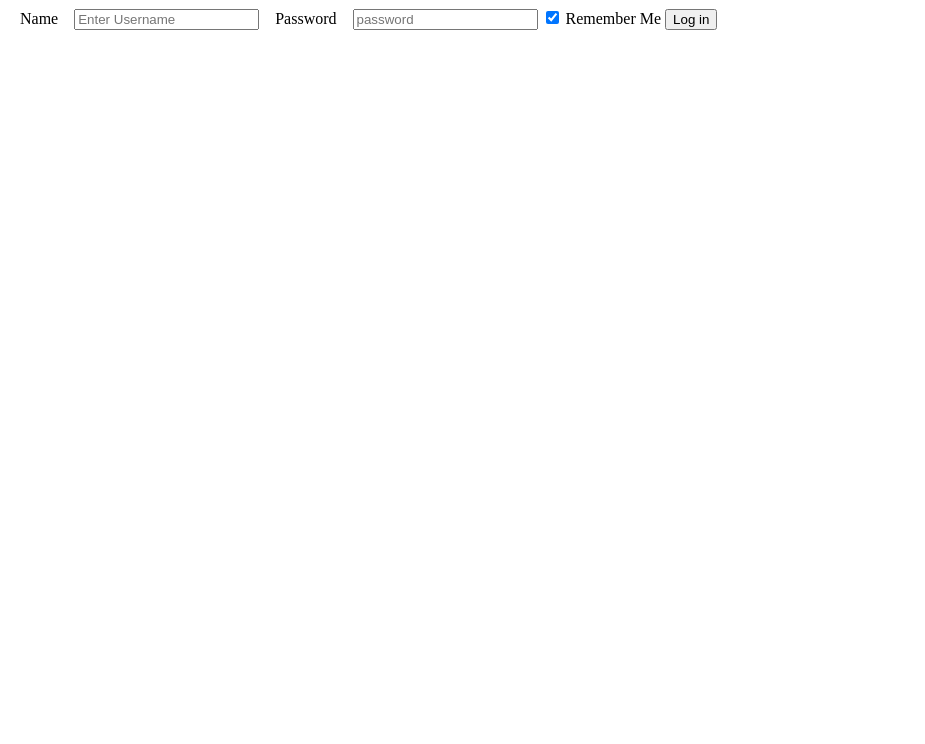
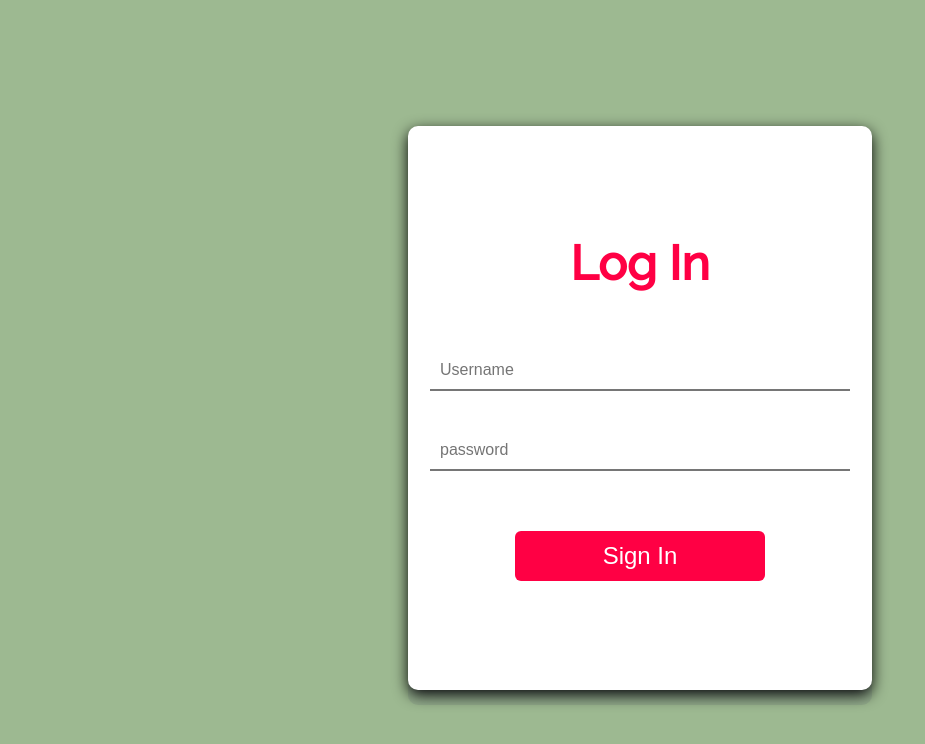
Before and after one commit to maheshchambhare/WebDev-Login-1, a plain HTML site: page index.html in a window 1280 px wide. Shown: the whole page, without its empty margins (0-925 px from the left). Drawn offline with Linux system fonts and the light colour scheme.

Commit message:
in-progress

```diff
--- a/index.html
+++ b/index.html
@@ -1,29 +1,24 @@
 <!DOCTYPE html>
 <html lang="en">
-
 <head>
     <meta charset="UTF-8">
     <meta name="viewport" content="width=device-width, initial-scale=1.0">
-    <title>Form</title>
-    <link rel="stylesheet" href="style.css">
+    <title>Document</title>
+    <link rel="stylesheet" href="./style.css">
 </head>
+<body>
 
-<body>
-    <form id="form">
-        <div class="error" id="container">
-            <label class="label" for="uname"><span class="content">Name</span></label>
-            <input id="name" type="text" autocomplete="off" placeholder="Enter Username" name="uname" required>
-            <label class="label" for="pwd">Password</label>
-            <input id="pass" type="password" autocomplete="off" placeholder="password" name="pwd" required>
-            <label class="check">
-                <input type="checkbox" checked="checked" name="Remember" required> Remember Me
-            </label>
-            <button class="sub" type="submit">Log in</button>
+    <div class="container">
+        <h1>Log In</h1>
+        <form class="login">
+            <!-- <label for="name">Name</label> -->
+            <input class="uname" type="text" placeholder="Username" minlength="6" maxlenght="20" name="name" required>
+            <!-- <label for="password">Name</label> -->
+            <input class="uname" type="password" placeholder="password" minlength="4" maxlenght="20" name="password" required>
+            <button class="btn">Sign In</button>
+        </form>
+    </div>
 
 
-        </div>
-    </form>
-    <script src="./app.js"></script>
 </body>
-
 </html>
--- a/style.css
+++ b/style.css
@@ -1,29 +1,77 @@
-* {
-    display: borderbox;
-    height: auto;
-    width: auto;
+@import url('https://fonts.googleapis.com/css2?family=Raleway:wght@500&display=swap');
 
+body {
+    display: flex;
+    justify-content: center;
+    align-items: center;
+    height: 100vh;
+    font-family: 'Raleway', sans-serif;
+    background-color: #9db991;
+}
 
+.container {
+    /* display: flex; */
+    width: 400px;
+    height: 500px;
+    justify-content: center;
+    align-items: center;
+    align-content: center;
+    box-shadow: 0 15px rgba(50,50,93,.1)
+    ,0 5px 15px rgba(0,0,0.07);
+    padding: 2em;
+    background-color: #fff;
+    border-radius: 10px;
+}
+
+h1 {
+    display: flex;
+    justify-content: center;
+    align-content: center;
+    align-items: center;
+    color: rgb(255, 0, 68);
+    margin: 40px;
+    font-size: 3rem;
+}
+
+.login {
+    display: flex;
+    flex-direction: column;
+    justify-content: center;
+    align-items: center;
+}
+
+.uname{
+    font-size: 1rem;
+    padding: 10px;
+    margin: 20px;
+    width: 100%;
+    /* border-color: transparent; */
+    border-top-style: hidden;
+    border-right-style: hidden;
+    border-left-style: hidden;
+    border-bottom-style: solid;
 
 }
 
-.container {
-    display: flex;
-    flex-direction: column;
-    justify-content: space-between;
+.btn {
+    margin: 40px;
+    justify-content: center;
     align-items: center;
     align-content: center;
-    /* padding: 10%;
-    border: 2px; */
-    border-color: black;
-    height: auto;
-    width: auto;
-    padding-top: 12%;
-
+    font-size: 1.5rem;
+    padding: 10px;
+    border: none;
+    height: 50px ;
+    width: 250px;
+    color: #fff;
+    background-color: rgb(255, 0, 68);
+    outline: none;
+    border-radius: 6px;
+    transition: ease-out 0.5s;
+    cursor: pointer;
 }
 
-
-.label {
-    margin: 2px;
-    padding: 10px;
+.btn:hover {
+    box-shadow: inset 300px 0 0 0.1px #f9e506;
+    color: rgb(255, 0, 68);
 }
```
